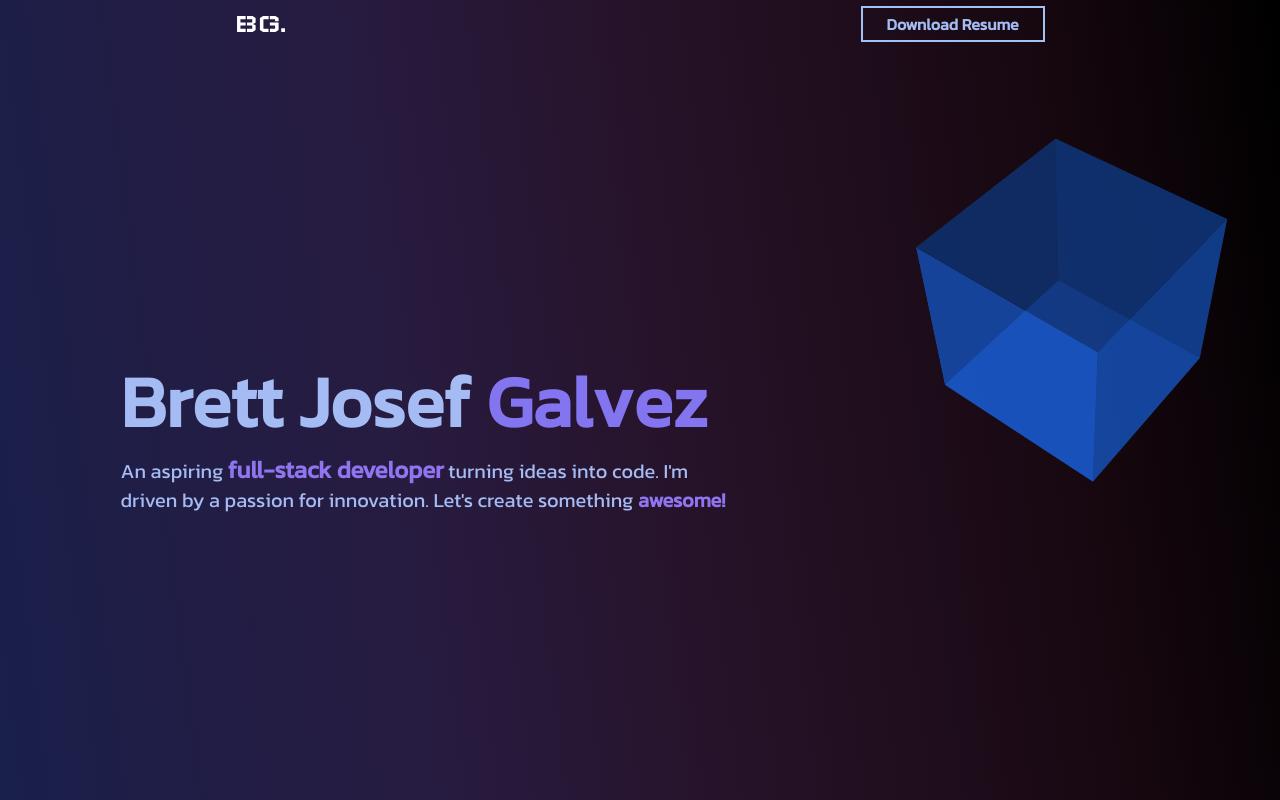
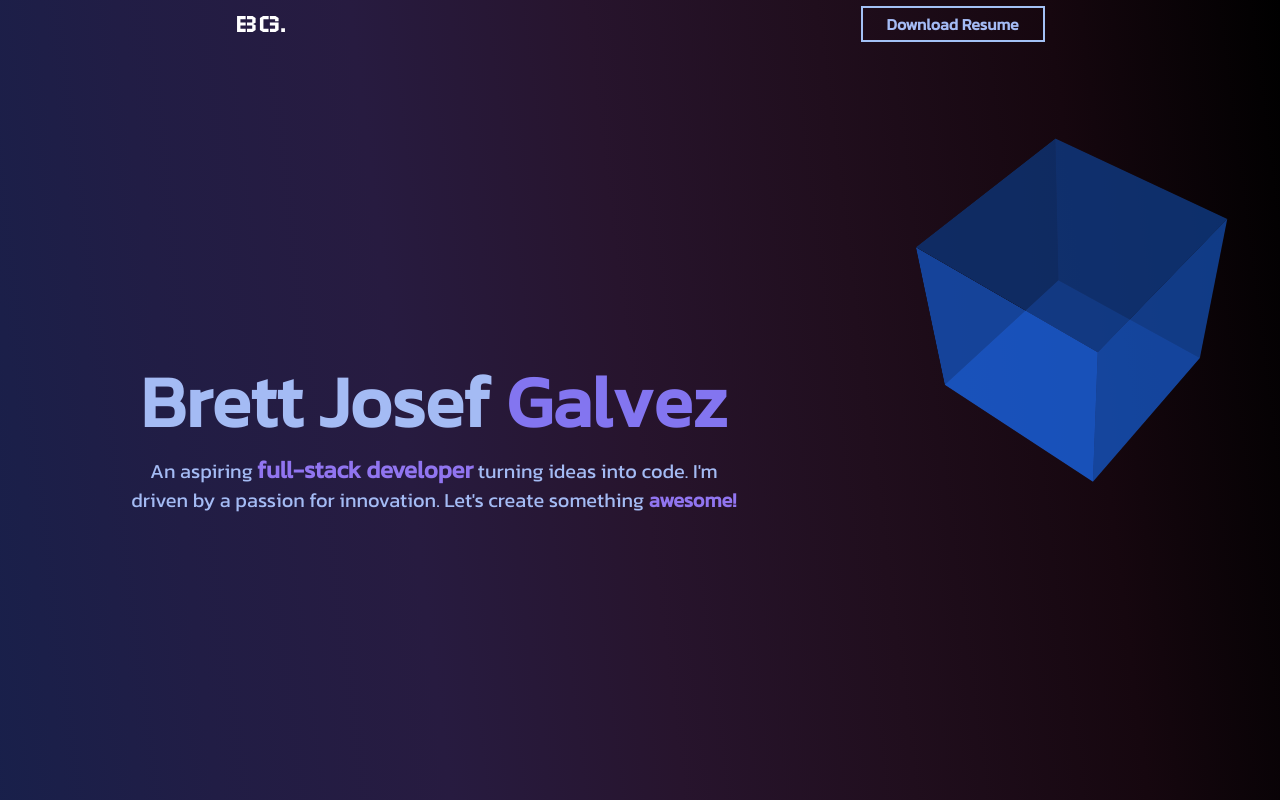
Before and after one commit to suniason/brettgalvez, a React (Create React App) app: page / in a window 1280 px wide. Shown: the top 800 px of the page. Built offline with nearby package versions, Linux system fonts and the light colour scheme.

Commit message:
fixed the layout and hastened the animatoin

```diff
--- a/src/components/intro/identity.tsx
+++ b/src/components/intro/identity.tsx
@@ -10,7 +10,7 @@ interface IdentityProps{
 const Identity:React.FC<IdentityProps> = ({name, lname}) => {
     return (
             <motion.div variants={sentence} initial="hidden" animate="visible"
-                className='text-4xl md:text-7xl font-bold md:w-9/12 text-center md:text-start'>
+                className='text-4xl md:text-7xl font-bold md:w-9/12 text-center'>
                     {name.split("").map((char, index)=>{
                         return(
                             <motion.div key={char+index} variants={letter} className='inline text-text-800'>
--- a/src/components/intro/preamble.tsx
+++ b/src/components/intro/preamble.tsx
@@ -5,7 +5,7 @@ import { preambletext } from '../../utils/variant'
 const Preamble:React.FC = () => {
     return (
         <motion.div variants={preambletext} initial="hidden" animate="visible"
-         className='m-4 w-11/12 md:w-9/12 text-base md:text-xl text-text-800 text-center md:text-start'>
+         className='m-4 w-11/12 md:w-9/12 text-base md:text-xl text-text-800 text-center'>
             An aspiring <span className='text-accent-700 font-semibold text-base md:text-2xl'>full-stack developer</span> turning ideas into code. I'm driven by a passion for innovation. Let's create something <span className='text-accent-700 font-semibold'>awesome!</span>
         </motion.div>
     )
--- a/src/utils/variant.ts
+++ b/src/utils/variant.ts
@@ -31,7 +31,7 @@ const preambletext = {
   visible:{
     opacity: 1,
     transition:{
-      delay:2,
+      delay:1,
       duration: 1
     }
   }
@@ -61,7 +61,7 @@ const sentence = {
     transition:{
       delay:1,
       delayChildren: 1,
-      staggerChildren:0.1,
+      staggerChildren:0.05,
     }
   }
 }
@@ -84,8 +84,8 @@ const language = {
     opacity:1,
     transition:{
       delay:1,
-      delayChildren: 0.5,
-      staggerChildren:0.5,
+      delayChildren: 0.2,
+      staggerChildren:0.1,
     }
   }
 }
@@ -140,21 +140,21 @@ const fly = {
     opacity: 1,
     y:0,
     transition:{
-      duration: 0.5,
-      delay: 0.5,
+      duration: 0.3,
+      delay: 0.3,
     }
   }
 }
 
 const box = {
   hidden:{
-    left:0
+    right:0
   },
   visible:{
-    left: '100%',
+    right: '100%',
     transition:{
-      duration: 0.5,
-      delay: 0.25,
+      duration: 0.3,
+      delay: 0.2,
     }
   }
 }
```
